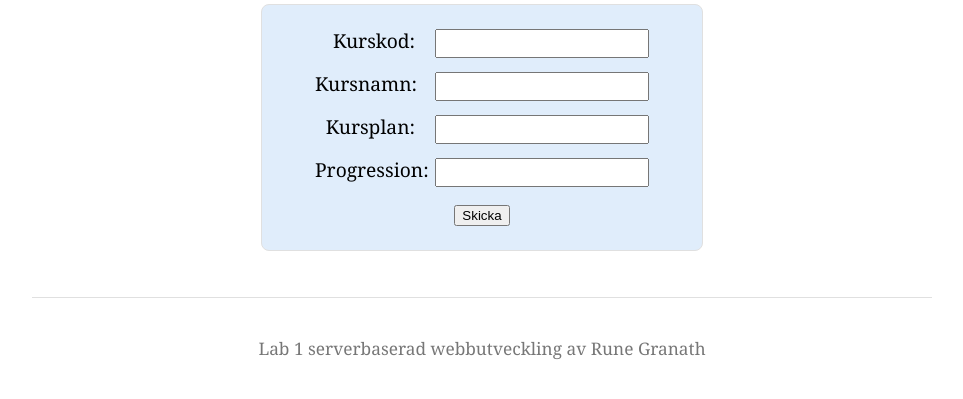
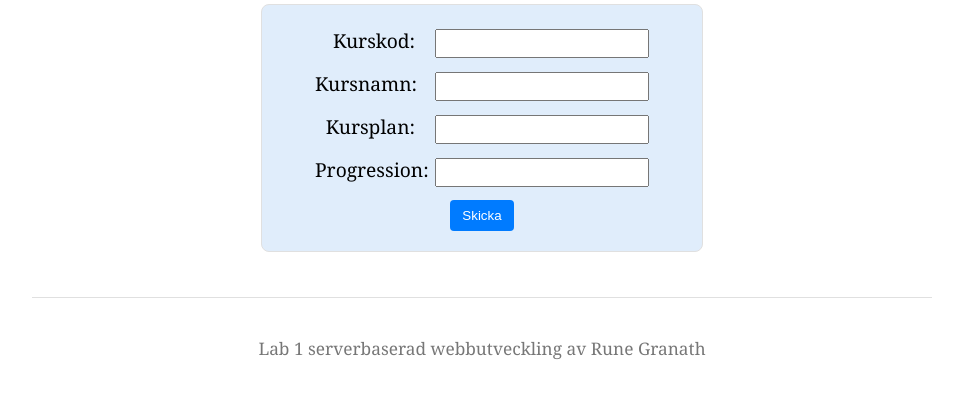
Before and after one commit to runegranath/copa-pastaFE, a Node server app: page /add in a window 1280 px wide. Shown: the part 160-559 px from the top of the page, without its empty margins (158-1121 px from the left). Run offline with Node 20, Linux system fonts and the light colour scheme; data that the repository does not hold is empty.

Commit message:
tillsnyggade kommentarer

```diff
--- a/public/styles.css
+++ b/public/styles.css
@@ -124,3 +124,12 @@ footer {
   margin-bottom: 10px;
   padding: 5px;
 }
+
+.form-container button {
+  background-color: #007bff;
+  color: white;
+  border: none;
+  padding: 8px 12px;
+  border-radius: 4px;
+  cursor: pointer;
+}
--- a/server.js
+++ b/server.js
@@ -1,14 +1,15 @@
-const { Client } = require("pg");
-require("dotenv").config();
+// Importera nödvändiga moduler
+const { Client } = require("pg");                     // PostgreSQL
+require("dotenv").config();                           // Miljövariabler från .env
 const express = require("express");
 const app = express();
-app.set("view engine", "ejs"); // View engine: EJS
-app.use(express.static("public")); // Statiska filer i katalog "public"
+app.set("view engine", "ejs");                        // View engine: EJS
+app.use(express.static("public"));                    // Statiska filer i katalog "public"
 
-const bodyParser = require("body-parser"); // Möjlighet att läsa in FORM-data
+const bodyParser = require("body-parser");            // Möjlighet att läsa in FORM-data
 app.use(bodyParser.urlencoded({ extended: true }));
 
-// Anslut till databasen
+// Anslut till databasen med miljövariabler för säkerhet
 const client = new Client({
   host: process.env.DB_HOST,
   port: process.env.DB_PORT,
@@ -20,6 +21,7 @@ const client = new Client({
   },
 });
 
+// Försök ansluta till DB
 client.connect((err) => {
   if (err) {
     console.log("Connection error: ", err);
@@ -28,7 +30,7 @@ client.connect((err) => {
   }
 });
 
-// Route till index
+// Route till index, hämtar alla kurser och skickar till index.ejs för rendering
 app.get("/index", async (req, res) => {
   try {
     const result = await client.query("SELECT * FROM courses");
@@ -41,14 +43,14 @@ app.get("/index", async (req, res) => {
 
 // Route till "Lägg till kurs"-sidan
 app.get("/add", async (req, res) => {
-  // Läs post
+    // Läs post
   try {
     // SQL-query
     const result = await client.query("SELECT * FROM courses");
 
     res.render("add", {
-      errors: [],
-      coursecode: "",
+      errors: [],         // Tom array för felmeddelanden
+      coursecode: "",     // Tomma strängar så formuläret är tomt vid start
       coursename: "",
       syllabus: "",
       progression: ""
@@ -67,12 +69,12 @@ app.post("/submit", async (req, res) => {
 
   let errors = [];
 
-  // Validering: Alla fält måste vara ifyllda != falsy || = eller, annars skicka tillbaka till startsidan
+    // Validering: Alla fält måste vara ifyllda != falsy || = eller, annars skicka tillbaka till startsidan
   if (!coursecode || !coursename || !syllabus || !progression) {
     errors.push("Alla fält måste vara ifyllda");
     }
 
-    // Om fel finns, rendera sidan igen med befintlig data och felmeddelanden
+    // Om fel finns, rendera sidan igen med behålld befintlig data och felmeddelanden
   if (errors.length > 0) {
     return res.render("add", {
       errors: errors,
@@ -83,19 +85,21 @@ app.post("/submit", async (req, res) => {
     });
   }
 
-  // 3. Om inga fel finns, spara i databasen
+    // Om inga fel finns, spara i databasen
   try {
+    // Använder parametrar för att undvika SQL-injektion
     await client.query(
       "INSERT INTO courses(coursecode, coursename, syllabus, progression) VALUES($1, $2, $3, $4)",
       [coursecode, coursename, syllabus, progression],
     );
 
-    // 4. Skicka användaren tillbaka till index vid lyckad sparning
+    // Skicka användaren tillbaka till index vid lyckad sparning
     res.redirect("/index");
 
   } catch (error) {
     console.error(error);
     res.render("add", {
+    // Rendera generellt felmeddelande och behåll användarens befintliga inmatning
         errors: ["Ett tekniskt fel uppstod i databasen."],
         coursecode, coursename, syllabus, progression
     });
@@ -117,12 +121,12 @@ app.post("/delete/:id", async (req, res) => {
   }
 });
 
+// Route till "Om"-sidan
+app.get("/about", (req, res) => {
+  res.render("about");
+});
+
 // Starta servern
 app.listen(process.env.PORT, () => {
   console.log(`Server startad på http://localhost:` + process.env.PORT);
 });
-
-// Route till "Om"-sidan
-app.get("/about", (req, res) => {
-  res.render("about");
-});
--- a/views/add.ejs
+++ b/views/add.ejs
@@ -17,7 +17,7 @@
     <main>
         <h1>Lägg till kurs</h1>
         <div class="form-container">
-
+        <%# Om det finns felmeddelanden loopa ut dessa %>
         <% if(locals.errors.length> 0) { %>
             <ul>
                 <% errors.forEach(error=> { %>
--- a/views/index.ejs
+++ b/views/index.ejs
@@ -28,6 +28,7 @@
             <th>Progression</th>
           </tr>
         </thead>
+        <%# Rendera listan över kurser och loopa ut %>
         <tbody class="courses-list">
           <% courses.forEach(course=> {
             %>
```
Also changed, not shown: install.js (+6 -1 lines).
